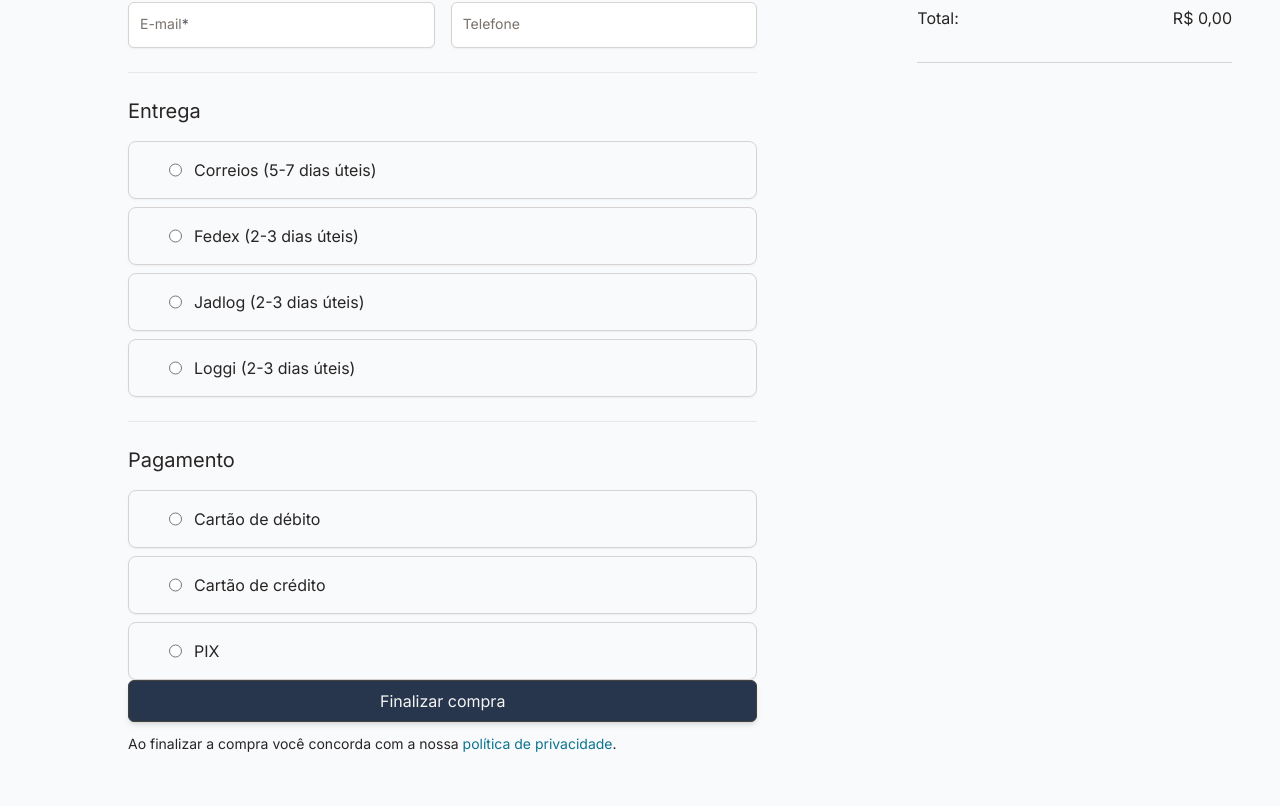
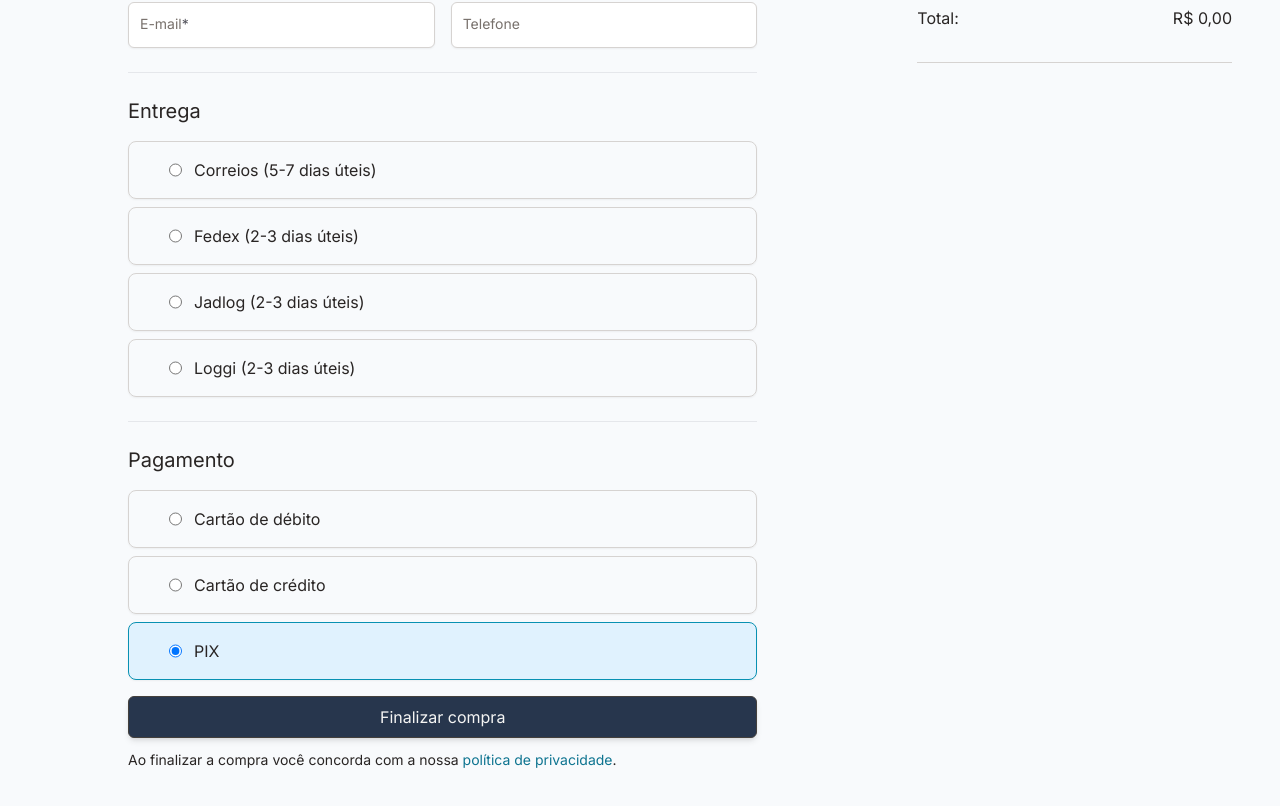
Before and after one commit to bitwisetcc/fishnet-store, a Next.js app: page /checkout in a window 1280 px wide. Shown: the part 404-1210 px from the top of the page. Built offline with nearby package versions, Linux system fonts and the light colour scheme.

Commit message:
improved checkout form fields

```diff
--- a/src/app/(app)/checkout/page.jsx
+++ b/src/app/(app)/checkout/page.jsx
@@ -1,13 +1,13 @@
 "use client";
 
-import { getProductById, listAllProducts } from "@/app/lib/query";
+import { getProductById } from "@/app/lib/query";
 import { useEffect, useState } from "react";
 import CartSummary from "@/app/components/CartSummary";
 import FancyInput from "@/app/components/FancyInput";
 import PrivacyPolicy from "@/app/components/PrivacyPolicy";
 import { listCartItems } from "@/app/lib/cart";
 
-export default () => {
+export default function ChecloutPage() {
   const [cart, setCart] = useState([]);
 
   useEffect(() => {
@@ -48,28 +48,36 @@ export default () => {
       </section>
     </section>
   );
-};
+}
 
 function Checkout() {
   const [privacyOpen, setPrivacyOpen] = useState(false);
+  const [paymentMethod, setPaymentMethod] = useState("pix"); // credit-***, debit-***, pix
+
   return (
     <section className="flex-[2] pr-4 lg:px-24">
       <h1 className="mb-8 text-2xl font-semibold">Finalização</h1>
-      <article>
+
+      <form
+        onSubmit={(e) => {
+          e.preventDefault();
+          console.log(Object.fromEntries(new FormData(e.target)));
+        }}
+      >
         <h2 className="mb-4 text-xl">Endereço de entrega</h2>
-        <form className="grid gap-4 md:grid-cols-2">
-          <FancyInput label="Nome" required />
-          <FancyInput label="Sobrenome" required />
-          <FancyInput label="Endereço" required />
-          <FancyInput label="CEP" required />
-          <FancyInput label="Cidade" />
-          <FancyInput label="Estado" />
-          <FancyInput label="E-mail" required />
-          <FancyInput label="Telefone" />
-        </form>
-      </article>
-      <hr className="my-6" />
-      <form>
+        <section className="grid gap-4 md:grid-cols-2">
+          <FancyInput name="username" label="Nome" required />
+          <FancyInput name="surname" label="Sobrenome" required />
+          <FancyInput name="addr" label="Endereço" required />
+          <FancyInput name="cep" label="CEP" required />
+          <FancyInput name="city" label="Cidade" />
+          <FancyInput name="state" label="Estado" />
+          <FancyInput name="email" label="E-mail" htmlAccept="email" required />
+          <FancyInput name="tel" label="Telefone" />
+        </section>
+
+        <hr className="my-6" />
+
         <h2 className="mb-4 text-xl">Entrega</h2>
         <ul className="radio-list">
           <FancyRadio
@@ -93,21 +101,52 @@ function Checkout() {
             value="loggi"
           />
         </ul>
-      </form>
-      <hr className="my-6" />
-      <form action="/">
+
+        <hr className="my-6" />
+
         <h2 className="mb-4 text-xl">Pagamento</h2>
         <ul className="radio-list">
-          <FancyRadio label="Cartão de débito" name="payment" value="debito" />
+          <FancyRadio
+            label="Cartão de débito"
+            name="payment_method"
+            value="debit"
+            checked={paymentMethod == "debit"}
+            onChecked={() => setPaymentMethod("debit")}
+          />
           <FancyRadio
             label="Cartão de crédito"
-            name="payment"
-            value="credito"
+            name="payment_method"
+            value="credit"
+            checked={paymentMethod == "credit"}
+            onChecked={() => setPaymentMethod("credit")}
           />
-          <FancyRadio label="PIX" name="payment" value="pix" />
+          <FancyRadio
+            label="PIX"
+            name="payment_method"
+            value="pix"
+            checked={paymentMethod == "pix"}
+            onChecked={() => setPaymentMethod("pix")}
+          />
         </ul>
 
-        <button className="action">Finalizar compra</button>
+        {paymentMethod !== "pix" && (
+          <>
+            <h3 className="mt-5 text-lg">Operadora de cartão</h3>
+            <div className="mt-4 w-full rounded-lg border border-stone-300 bg-transparent py-4 pl-10 pr-10 shadow-sm">
+              <select
+                name="payment_provider"
+                id="sl-payment_provider"
+                className="w-full bg-transparent *:font-sans"
+              >
+                <option value="visa">Visa</option>
+                <option value="mastercard">Mastercard</option>
+                <option value="americanexpress">American Express</option>
+              </select>
+            </div>
+          </>
+        )}
+
+        <button className="action mt-4">Finalizar compra</button>
 
         <p className="mt-3 text-xs md:text-sm">
           Ao finalizar a compra você concorda com a nossa{" "}
@@ -125,10 +164,17 @@ function Checkout() {
   );
 }
 
-function FancyRadio({ label, name, value }) {
+function FancyRadio({ label, name, value, checked = null, onChecked = null }) {
   return (
     <li className="has-[:checked]:border-cyan-600 has-[:checked]:bg-sky-100">
-      <input type="radio" name={name} value={value} required />
+      <input
+        type="radio"
+        name={name}
+        value={value}
+        checked={checked}
+        onChange={onChecked}
+        required
+      />
       <label>{label}</label>
     </li>
   );
--- a/src/app/components/FancyInput.jsx
+++ b/src/app/components/FancyInput.jsx
@@ -1,6 +1,6 @@
-export default ({ label, required, ...props }) => (
+export default ({ label, required, name, htmlAccept = "text" }) => (
   <div className="field">
-    <input className="peer" type="text" required={required} placeholder=" " />
+    <input className="peer" name={name} type={htmlAccept} required={required} placeholder=" " />
     <label className="peer-focus:top-1 peer-focus:text-xs peer-[:not(:placeholder-shown)]:top-1 peer-[:not(:placeholder-shown)]:text-xs">
       {label}
     </label>
```
